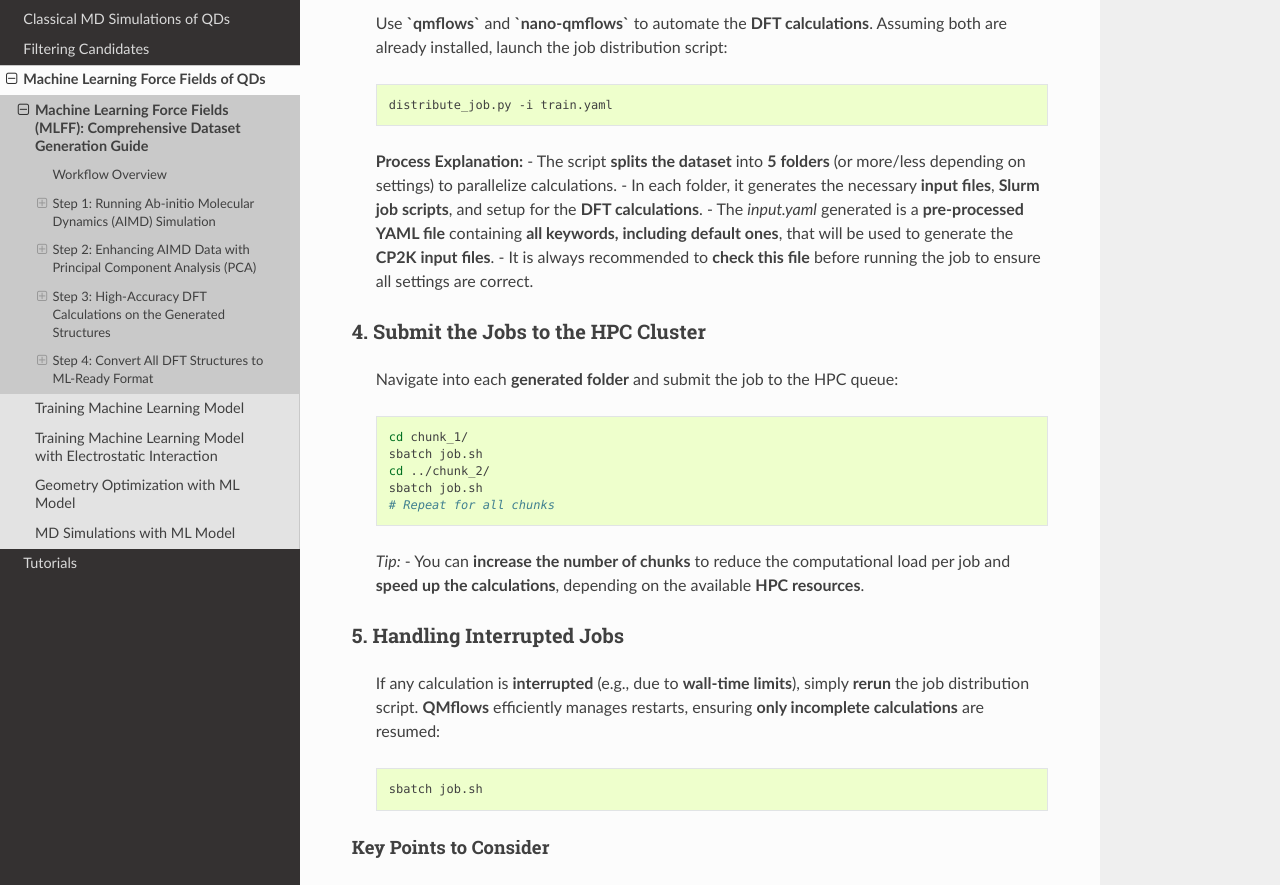
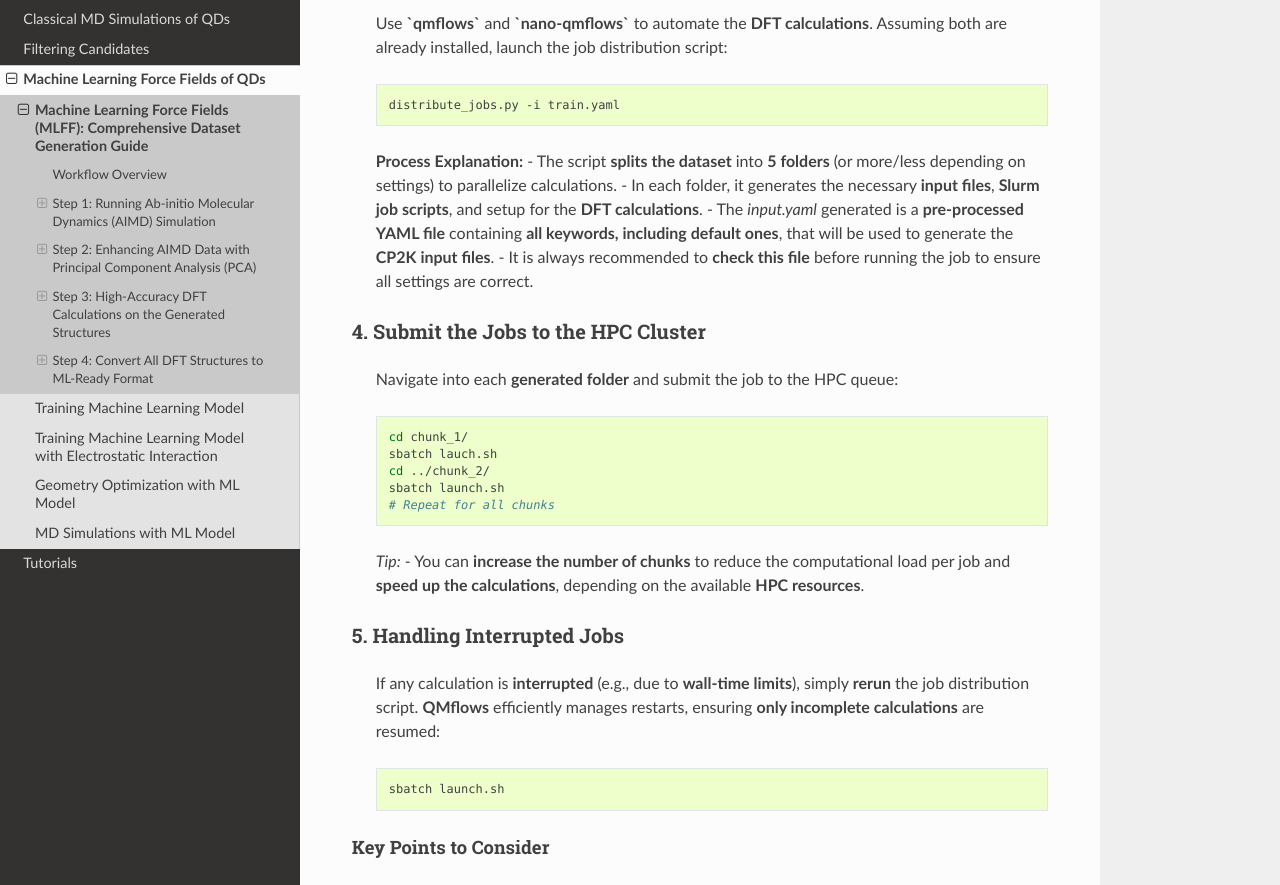
Before and after one commit to nlesc-nano/Tutorials, a Sphinx documentation site: the page built from docs/Machine_Learning_Force_Fields/Dataset_Preparation.rst, in a window 1280 px wide and 1400 px high, scrolled down 7102 px. Shown: the part 162-1047 px from the top of the window. Built offline with Sphinx 7.4.7 and the Read the Docs theme 3.1.0, drawn with Linux system fonts in a browser that asks for light colours.

Commit message:
Update Dataset_Preparation.rst

```diff
--- a/docs/Machine_Learning_Force_Fields/Dataset_Preparation.rst
+++ b/docs/Machine_Learning_Force_Fields/Dataset_Preparation.rst
@@ -369,7 +369,7 @@ Detailed Explanation of YAML Input Keywords
 
    .. code-block:: bash
 
-      distribute_job.py -i train.yaml
+      distribute_jobs.py -i train.yaml
 
    **Process Explanation:**
    - The script **splits the dataset** into **5 folders** (or more/less depending on settings) to parallelize calculations.
@@ -385,9 +385,9 @@ Detailed Explanation of YAML Input Keywords
    .. code-block:: bash
 
       cd chunk_1/
-      sbatch job.sh
+      sbatch lauch.sh
       cd ../chunk_2/
-      sbatch job.sh
+      sbatch launch.sh
       # Repeat for all chunks
 
    *Tip:*
@@ -401,7 +401,7 @@ Detailed Explanation of YAML Input Keywords
 
    .. code-block:: bash
 
-      sbatch job.sh
+      sbatch launch.sh
 
 Key Points to Consider
 ^^^^^^^^^^^^^^^^^^^^^^
```
